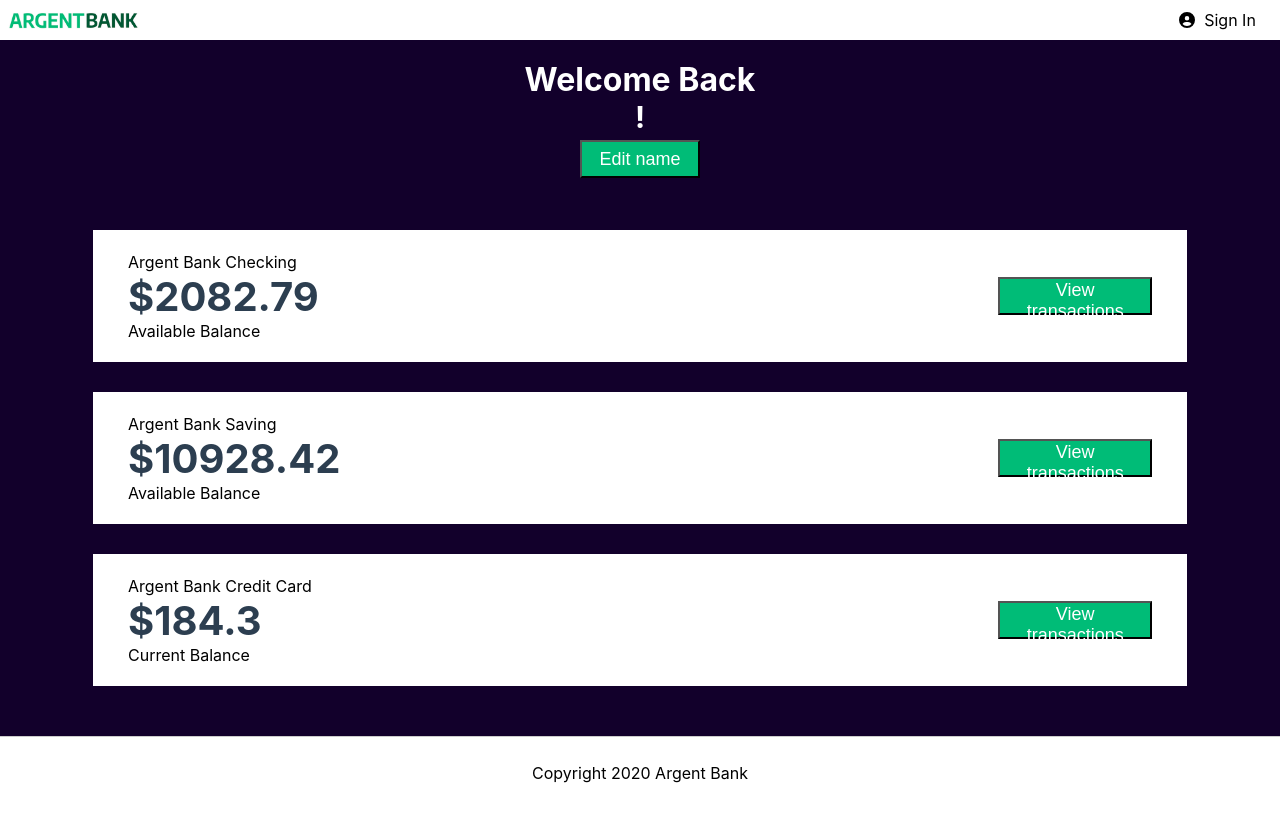
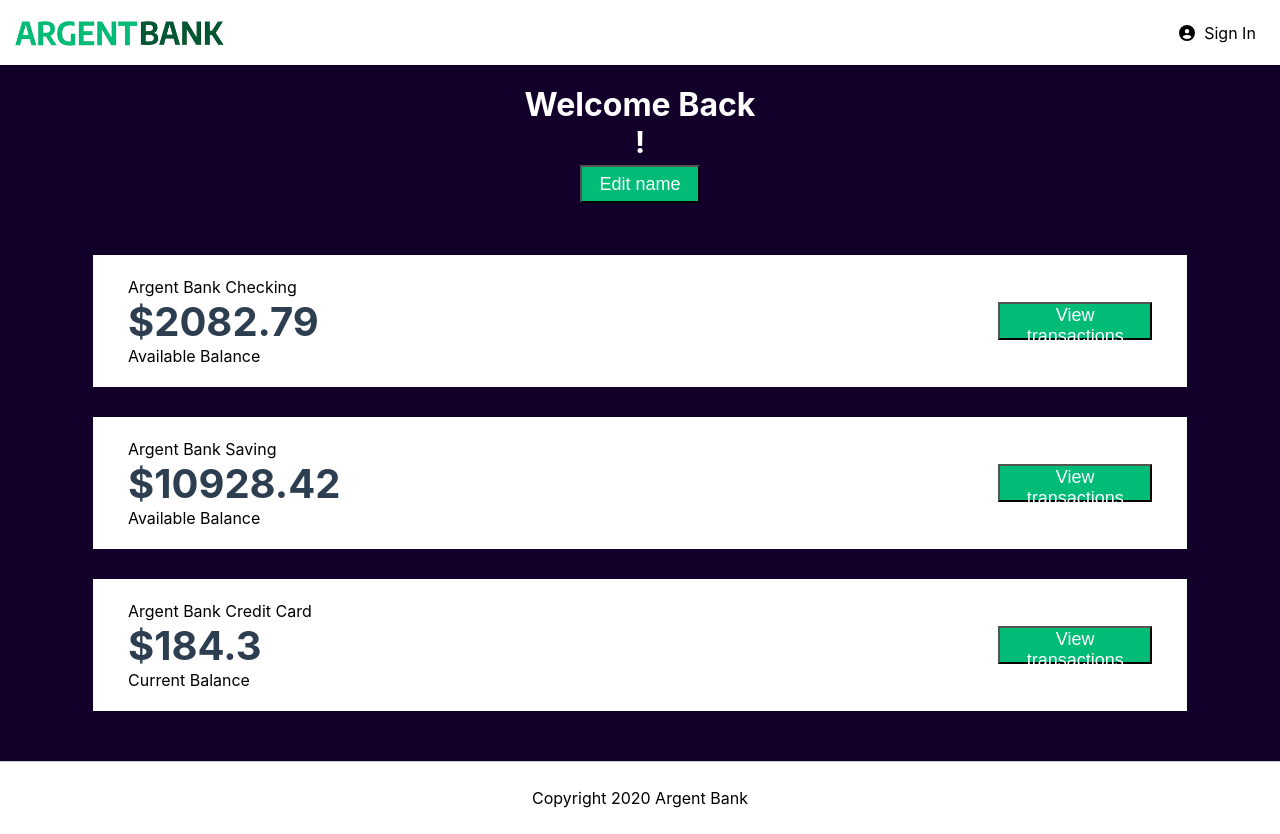
Before and after one commit to JorisMLN/JorisMonleon_13_17102022, a React (Create React App) app: page /board in a window 1280 px wide. Before the commit the page ends 809 px from the top, so only its background shows below. Built offline with nearby package versions, Linux system fonts and the light colour scheme; no server answers.

Commit message:
Maj UI peaufinage

```diff
--- a/src/features/board/account.scss
+++ b/src/features/board/account.scss
@@ -38,7 +38,7 @@
     display: flex;
     flex-direction: column;
     align-items: center;
-    overflow-y: auto;
+    overflow-y: scroll;
 
     &--legend{
       display: flex;
--- a/src/features/board/dropDown.scss
+++ b/src/features/board/dropDown.scss
@@ -15,11 +15,11 @@
     display: flex;
     justify-content: space-around;
     align-items: center;
-    height: 60px;
+    min-height: 60px;
   }
 
   &__body{
-    height: 120px;
+    min-height: 130px;
     display: flex;
     flex-direction: column;
     justify-content: space-evenly;
--- a/src/layout/capsule/capsule.scss
+++ b/src/layout/capsule/capsule.scss
@@ -6,13 +6,9 @@
   height: 100vh;
 
   .header{
-    height: 5vh;
+    height: 65px;
     display: flex;
     justify-content: space-between;
-
-    // img{
-    //   height: 90%;
-    // }
 
     &__rightSide{
       width: 200px;
```
